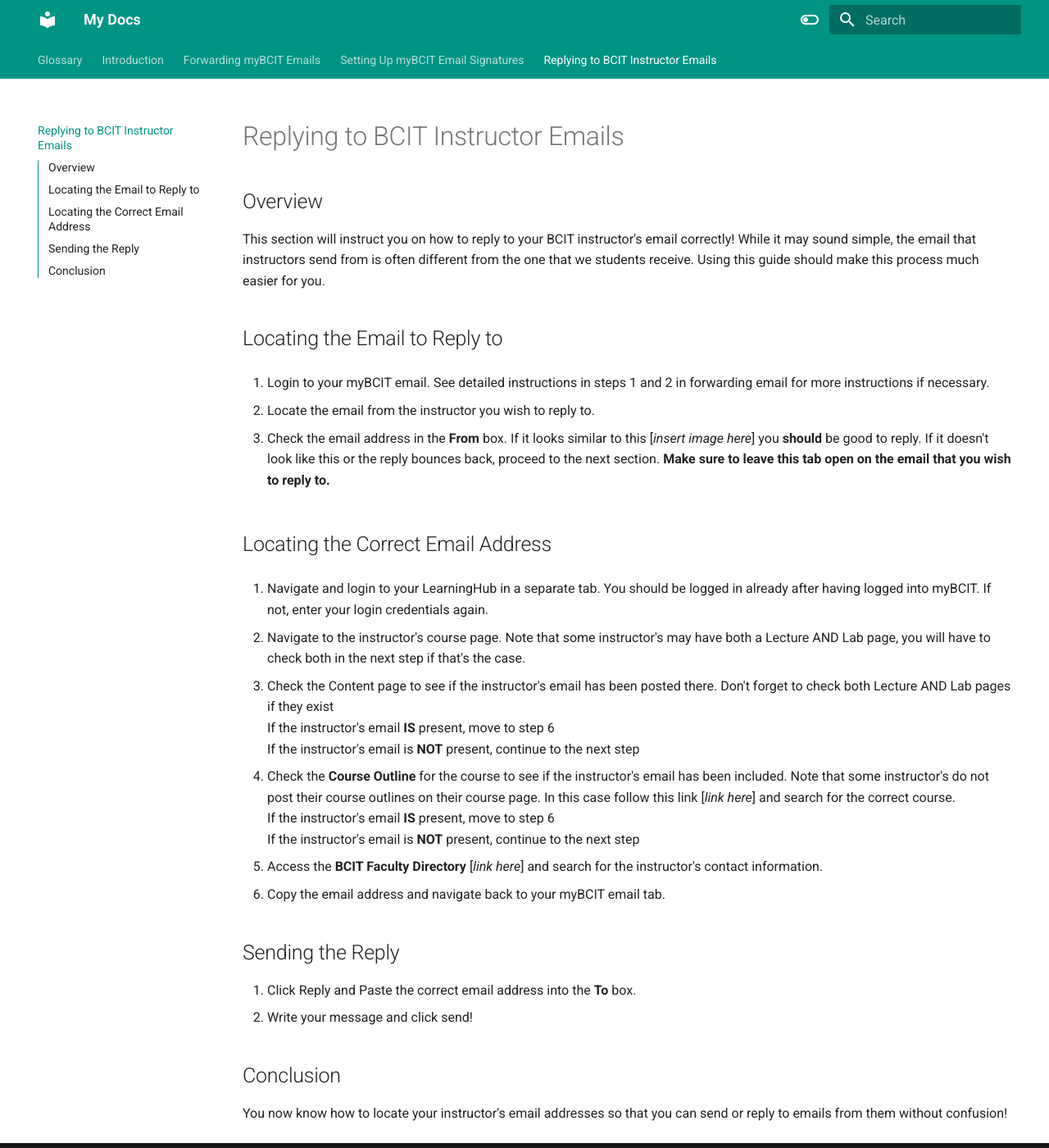
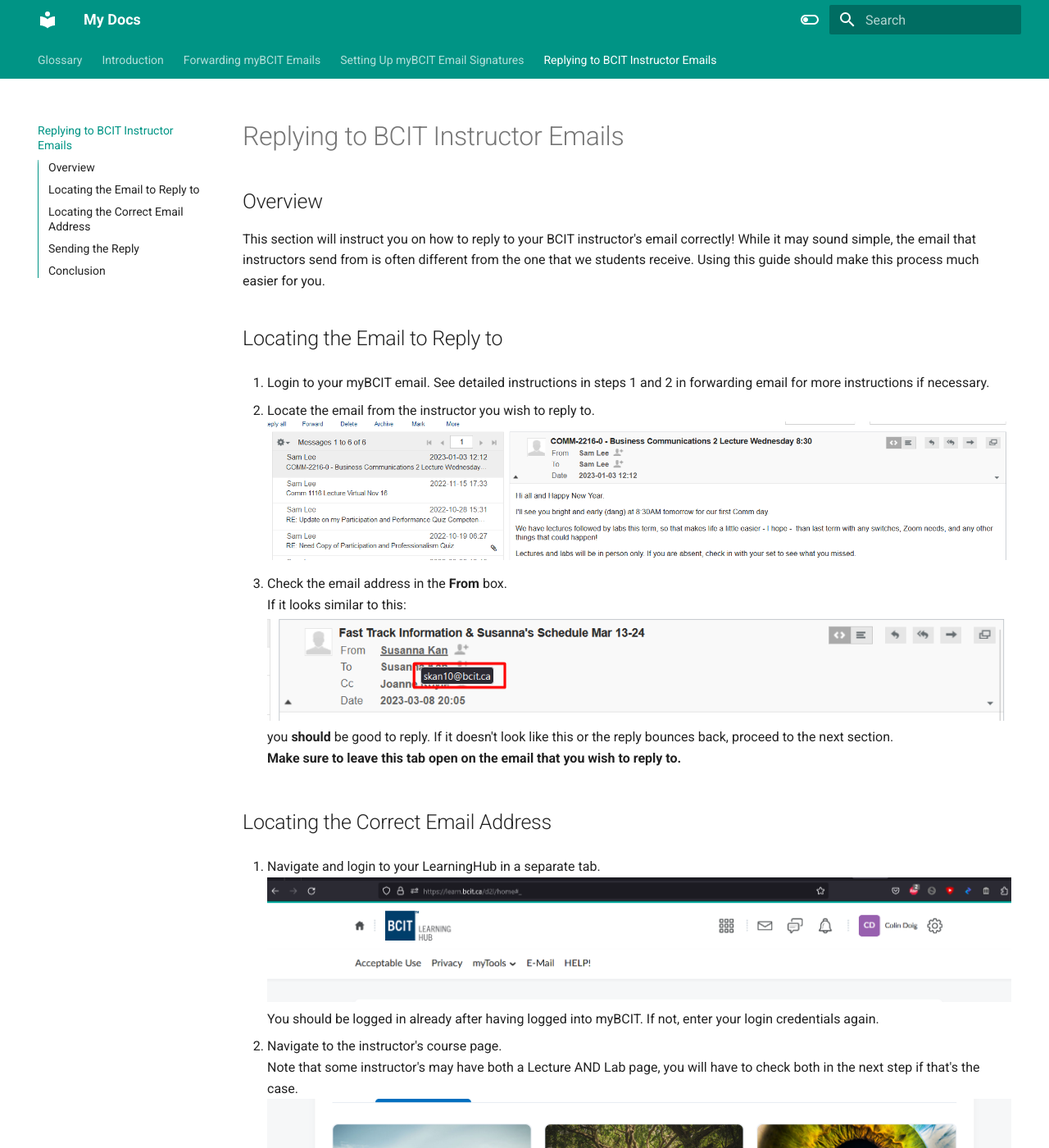
Before and after one commit to cdoig4/Colin-Patty_User_Guide, an MkDocs documentation site: the page built from docs/Task-3.md, in a window 1280 px wide and 1400 px high. Shown: the whole window at 82% size. Built offline with MkDocs 1.6.1 and Material for MkDocs 9.7.7, drawn with Linux system fonts in a browser that asks for light colours; some of the changed text lies outside the part shown.

Commit message:
Embed necessary images and links into the page

```diff
--- a/docs/Task-3.md
+++ b/docs/Task-3.md
@@ -10,34 +10,44 @@
  See detailed instructions in steps 1 and 2 in forwarding email for more instructions if necessary.
 
 2. Locate the email from the instructor you wish to reply to.
+![image](./Colin's_Screenshots/Find_Email_To_Reply_To.png)
 
 3. Check the email address in the **From** box.
- If it looks similar to this [*insert image here*] you **should** be good to reply. If it doesn't look like this or the reply bounces back, proceed to the next section. **Make sure to leave this tab open on the email that you wish to reply to.**
+ If it looks similar to this: ![image](./Colin's_Screenshots/Check_FROM_Email_Good.png) you **should** be good to reply. If it doesn't look like this or the reply bounces back, proceed to the next section.
+ **Make sure to leave this tab open on the email that you wish to reply to.**
 
 ## Locating the Correct Email Address
 
 1. Navigate and login to your LearningHub in a separate tab.
+![image](./Colin's_Screenshots/Learning_Hub.png)
  You should be logged in already after having logged into myBCIT. If not, enter your login credentials again.
 
 2. Navigate to the instructor's course page.
  Note that some instructor's may have both a Lecture AND Lab page, you will have to check both in the next step if that's the case.
+ ![image](./Colin's_Screenshots/Lecture_and_Lab_Example.png)
 
-3. Check the Content page to see if the instructor's email has been posted there.
+3. Check the Course Home page to see if the instructor's email has been posted there.
  Don't forget to check both Lecture AND Lab pages if they exist
+ If it is later in the semester you may have to click Show All News Items towards the bottom of the page to locate the post containing it
+ ![image](./Colin's_Screenshots/Show_All_News_Button.png)
  If the instructor's email **IS** present, move to step 6
+ ![image](./Colin's_Screenshots/Content_Page_Email_Success.png)
  If the instructor's email is **NOT** present, continue to the next step
 
 4. Check the **Course Outline** for the course to see if the instructor's email has been included.
- Note that some instructor's do not post their course outlines on their course page. In this case follow this link [*link here*] and search for the correct course.
+ Note that some instructor's do not post their course outlines on their course page. In this case [follow this link](https://www.bcit.ca/outlines/) and search for the correct course.
  If the instructor's email **IS** present, move to step 6
+ ![image](./Colin's_Screenshots/Course_Outline_Success.png)
  If the instructor's email is **NOT** present, continue to the next step
 
-5. Access the **BCIT Faculty Directory** [*link here*] and search for the instructor's contact information.
+5. Access the [**BCIT Faculty Directory**](https://www.bcit.ca/contacts/) and search for the instructor's contact information.
+![image](./Colin's_Screenshots/Faculty_Contact_Success.png)
 6. Copy the email address and navigate back to your myBCIT email tab.
 
 ## Sending the Reply
 
 1. Click Reply and Paste the correct email address into the **To** box.
+![image](./Colin's_Screenshots/TO_Box.png)
 2. Write your message and click send!
 
 ## Conclusion
```
